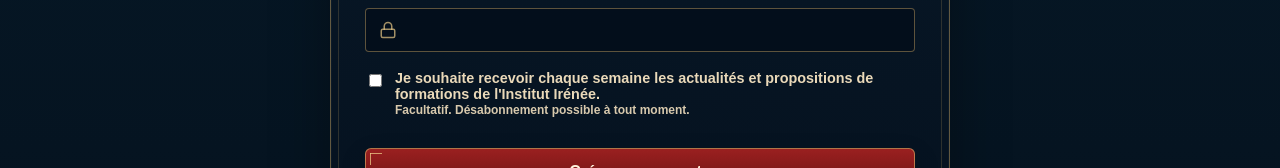
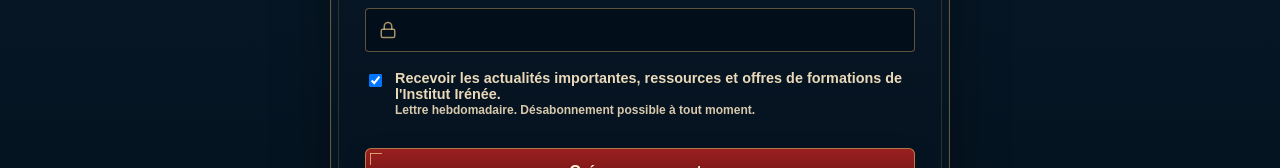
Before and after one commit to stormdaemon/irenee_institut, a Next.js app: page /auth/signup in a window 1280 px wide. Shown: the part 746-914 px from the top of the page. Built offline with nearby package versions, Linux system fonts and the light colour scheme; no server answers.

Commit message:
Enable weekly letter for students by default

```diff
--- a/app/api/inscription/route.ts
+++ b/app/api/inscription/route.ts
@@ -12,7 +12,7 @@
     return NextResponse.json({ ok: false, error: "Vous ne pouvez finaliser que votre propre inscription." }, { status: 403 });
   }
 
-  const marketingOptIn = body.marketing_opt_in === true;
+  const marketingOptIn = body.marketing_opt_in !== false;
   const payload = {
     id: auth.user.id,
     email: auth.user.email || body.email,
--- a/app/api/me/route.ts
+++ b/app/api/me/route.ts
@@ -50,7 +50,7 @@
 function profileFromUser(user: { id: string; email?: string | null; user_metadata?: Record<string, unknown> }): Profile {
   const metadata = user.user_metadata || {};
   const email = user.email || "";
-  const marketingOptIn = metadata.marketing_opt_in === true;
+  const marketingOptIn = metadata.marketing_opt_in !== false;
   return {
     id: user.id,
     email,
--- a/app/auth/signup/page.tsx
+++ b/app/auth/signup/page.tsx
@@ -246,10 +246,10 @@
         </label>
 
         <label style={{ display: "flex", gap: 10, alignItems: "flex-start" }}>
-          <input name="marketing_opt_in" type="checkbox" disabled={isSubmitting || isSuccess} style={{ marginTop: 4 }} />
+          <input name="marketing_opt_in" type="checkbox" defaultChecked disabled={isSubmitting || isSuccess} style={{ marginTop: 4 }} />
           <span>
-            Je souhaite recevoir chaque semaine les actualités et propositions de formations de l'Institut Irénée.
-            <small className="auth-help" style={{ display: "block" }}>Facultatif. Désabonnement possible à tout moment.</small>
+            Recevoir les actualités importantes, ressources et offres de formations de l'Institut Irénée.
+            <small className="auth-help" style={{ display: "block" }}>Lettre hebdomadaire. Désabonnement possible à tout moment.</small>
           </span>
         </label>
 
--- a/app/parametres/page.tsx
+++ b/app/parametres/page.tsx
@@ -160,7 +160,7 @@
                 <label style={{ display: "flex", gap: 10, alignItems: "flex-start" }}>
                   <input name="marketing_opt_in" type="checkbox" defaultChecked={profile.marketing_opt_in === true} style={{ marginTop: 4 }} />
                   <span>
-                    Recevoir chaque semaine les actualités et propositions de formations de l'Institut Irénée.
+                    Recevoir les actualités importantes, ressources et offres de formations de l'Institut Irénée.
                     <small className="auth-help" style={{ display: "block" }}>Vous pouvez vous désabonner à tout moment.</small>
                   </span>
                 </label>
--- a/lib/legal.ts
+++ b/lib/legal.ts
@@ -35,7 +35,7 @@
 
 Les données collectées peuvent comprendre : identité, email, téléphone, adresse, date de naissance, choix de formation, informations de paiement, rôle utilisateur, progression pédagogique, devoirs, rendus, notes et échanges administratifs.
 
-Lorsque vous choisissez de recevoir les actualités et propositions de formations de l'Institut Irénée, votre consentement est enregistré. Vous pouvez retirer ce consentement à tout moment depuis vos paramètres ou au moyen du lien de désabonnement présent dans chaque message.
+Lorsque l'option de réception des actualités, ressources et offres de formations de l'Institut Irénée est activée, votre préférence est enregistrée. Vous pouvez la modifier à tout moment depuis vos paramètres ou au moyen du lien de désabonnement présent dans chaque message.
 
 Finalités
 
```
Also changed, not shown: 2 other files (tests, documents, lock files or other folders).
